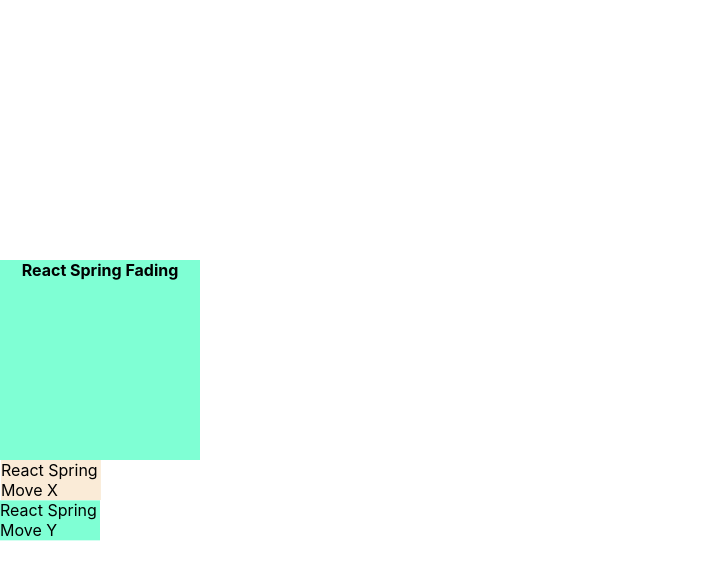
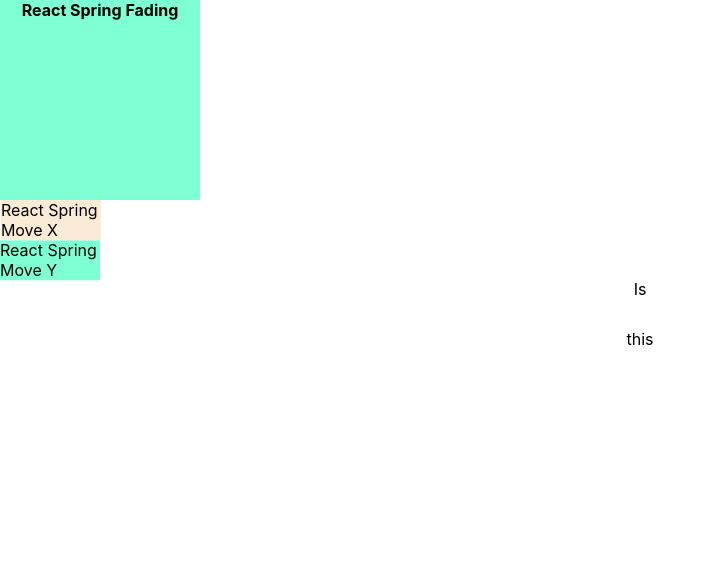
Before and after one commit to arvinsim/research-and-development, a React (Vite) app: page /react-spring in a window 1280 px wide. Shown: the top 580 px of the page, without its empty margins (0-716 px from the left). Built offline with nearby package versions, Linux system fonts and the light colour scheme.

Commit message:
Add scroll rexample

```diff
--- a/src/ReactSpring/index.tsx
+++ b/src/ReactSpring/index.tsx
@@ -3,15 +3,21 @@
 
 export function ReactSpring() {
   return (
-    <div style={{ width: "100%" }}>
-      <ReactSpringFading />
-      <ReactSpringMoveX />
-      <ReactSpringMoveY />
+    <div
+      style={{
+        width: "100%",
+        height: "100vh",
+      }}
+    >
+      <Fading />
+      <MoveX />
+      <MoveY />
+      <Scroll />
     </div>
   );
 }
 
-function ReactSpringFading() {
+function Fading() {
   const styleProps = useSpring({
     from: { opacity: 1 },
     to: { opacity: 0 },
@@ -36,7 +42,7 @@
   );
 }
 
-function ReactSpringMoveX() {
+function MoveX() {
   const styleProps = useSpring({
     from: { x: 0 },
     to: { x: 500 },
@@ -56,7 +62,7 @@
   );
 }
 
-function ReactSpringMoveY() {
+function MoveY() {
   const styleProps = useSpring({
     from: { y: 0 },
     to: { y: 200 },
@@ -76,3 +82,31 @@
     </animated.div>
   );
 }
+
+function Scroll() {
+  const itemHeight = 50;
+  const items = ["Is", "this", "real", "life", "Is", "this", "fantasy"];
+  const { scroll } = useSpring({
+    scroll: (items.length - 1) * itemHeight,
+    from: { scroll: 0 },
+    reset: true,
+    loop: { reverse: true },
+    delay: 200,
+    config: config.molasses,
+  });
+
+  return (
+    <animated.div style={{ overflow: "auto", height: 100 }} scrollTop={scroll}>
+      {items.map((item, i) => {
+        return (
+          <div
+            key={`${item}_${i}`}
+            style={{ height: itemHeight, textAlign: "center" }}
+          >
+            {item}
+          </div>
+        );
+      })}
+    </animated.div>
+  );
+}
--- a/src/index.css
+++ b/src/index.css
@@ -5,6 +5,7 @@
     sans-serif;
   -webkit-font-smoothing: antialiased;
   -moz-osx-font-smoothing: grayscale;
+  box-sizing: border-box;
 }
 
 code {
```
